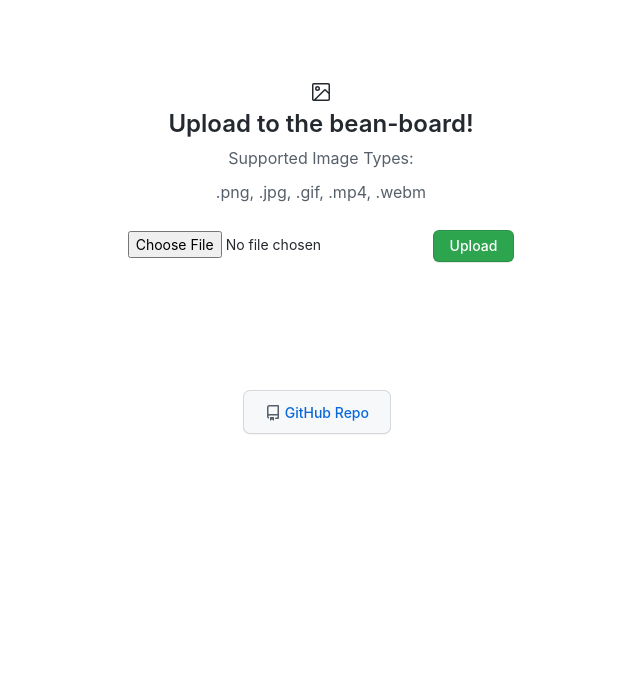
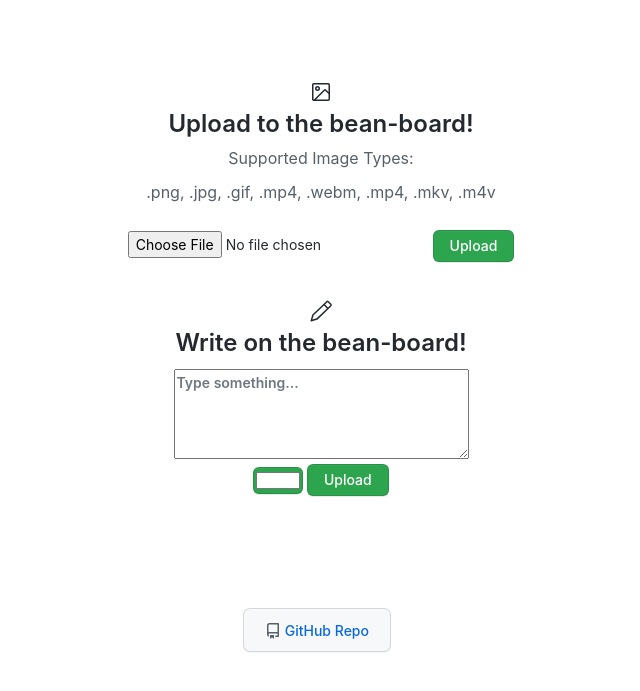
Before and after one commit to GrantBirki/bean-board, a Flask app: page / in a window 1280 px wide. Shown: the top 691 px of the page, without its empty margins (319-959 px from the left). Run offline with Flask 2, Linux system fonts and the light colour scheme.

Commit message:
Added text display to bean-board Increased max file size Added new file extensions

```diff
--- a/app.py
+++ b/app.py
@@ -5,17 +5,19 @@ from os import environ
 import os
 from flask import Flask, flash, request, redirect, url_for
 from werkzeug.utils import secure_filename
+from TextImage import TextImage
 
 UPLOAD_FOLDER = "./uploads"
-ALLOWED_EXTENSIONS = {"webm", "png", "jpg", "jpeg", "gif", "mp4"}
+ALLOWED_EXTENSIONS = {"webm", "png", "jpg", "jpeg", "gif", "mp4", "mkv", "m4v"}
 SESSION = boto3.Session(
     aws_access_key_id=os.environ['S3_KEY'],
     aws_secret_access_key=os.environ['S3_SECRET'],
     region_name='us-east-2')
 
 app = Flask(__name__)
+app.secret_key = os.urandom(12)
 app.config["UPLOAD_FOLDER"] = UPLOAD_FOLDER
-app.config['MAX_CONTENT_LENGTH'] = 16 * 1024 * 1024 # limit to 16MB
+app.config['MAX_CONTENT_LENGTH'] = 50 * 1024 * 1024  # limit to 16MB
 
 
 @app.route("/health-check")
@@ -26,9 +28,23 @@ def health_check():
 def allowed_file(filename):
     return "." in filename and filename.rsplit(".", 1)[1].lower() in ALLOWED_EXTENSIONS
 
+
+def s3_upload(filepath, filename):
+    s3 = SESSION.resource('s3')
+    BUCKET = "test-bean-board-bucket"
+    s3.Bucket(BUCKET).upload_file(filepath, filename)
+    os.remove(filepath)
+
+
 @app.route("/", methods=["GET", "POST"])
 def upload_file():
     if request.method == "POST":
+        # check if the post request has a text part
+        if len(request.form['text']) > 0:
+            ti = TextImage(request.form['text'], request.form['color'],app.config["UPLOAD_FOLDER"])
+            filepath, filename = ti.text_to_image()
+            s3_upload(filepath, filename)
+            return render_template("success.html")
         # check if the post request has the file part
         if "file" not in request.files:
             flash("No file part")
@@ -41,12 +57,10 @@ def upload_file():
             return redirect(request.url)
         if file and allowed_file(file.filename):
             filename = secure_filename(file.filename)
-            filepath = os.path.join(app.config["UPLOAD_FOLDER"], filename)
+            basedir = os.path.abspath(os.path.dirname(__file__))
+            filepath = os.path.join(basedir, app.config['UPLOAD_FOLDER'], filename)
             file.save(filepath)
-            s3 = SESSION.resource('s3')
-            BUCKET = "test-bean-board-bucket"
-            s3.Bucket(BUCKET).upload_file(filepath, filename)
-            os.remove(filepath)
+            s3_upload(filepath, filename)
 
             return render_template("success.html")
     else:
--- a/requirements.txt
+++ b/requirements.txt
@@ -8,3 +8,4 @@ requests==2.25.1
 gunicorn==20.1.0
 
 boto3~=1.21.43
+Pillow~=9.1.0
--- a/templates/index.html
+++ b/templates/index.html
@@ -11,10 +11,27 @@
     <br>
     <h2 class="mb-1">Upload to the bean-board!</h2>
     <p>Supported Image Types:</p>
-    <p>.png, .jpg, .gif, .mp4, .webm</p>
+    <p>.png, .jpg, .gif, .mp4, .webm, .mp4, .mkv, .m4v</p>
     <form method=post enctype=multipart/form-data>
         <input type=file name=file>
         <input type=submit value=Upload class="btn btn-primary my-3">
+    </form>
+    <br>
+    <svg class="octicon" xmlns="http://www.w3.org/2000/svg" viewBox="0 0 24 24" width="24" height="24">
+        <path fill-rule="evenodd"
+              d="M17.263 2.177a1.75 1.75 0 012.474 0l2.586 2.586a1.75 1.75 0 010 2.474L19.53 10.03l-.012.013L8.69 20.378a1.75 1.75 0 01-.699.409l-5.523 1.68a.75.75 0 01-.935-.935l1.673-5.5a1.75 1.75 0 01.466-.756L14.476 4.963l2.787-2.786zm-2.275 4.371l-10.28 9.813a.25.25 0 00-.067.108l-1.264 4.154 4.177-1.271a.25.25 0 00.1-.059l10.273-9.806-2.94-2.939zM19 8.44l2.263-2.262a.25.25 0 000-.354l-2.586-2.586a.25.25 0 00-.354 0L16.061 5.5 19 8.44z">
+        </path>
+    </svg>
+    <h2 class="mb-2">Write on the bean-board!</h2>
+    <form method=post enctype=multipart/form-data>
+        <label>
+            <textarea name="text" placeholder="Type something..." rows="4" cols="30"></textarea>
+        </label>
+        <br>
+        <label>
+            <input type="color" name="color" value="#FFFFFF" class="p-0 btn btn-primary">
+            <input type=submit value=Upload class="btn btn-primary" >
+        </label>
     </form>
 </div>
 <div class="mt-4">
```
Also changed, not shown: TextImage.py (added, +34 -0 lines).
